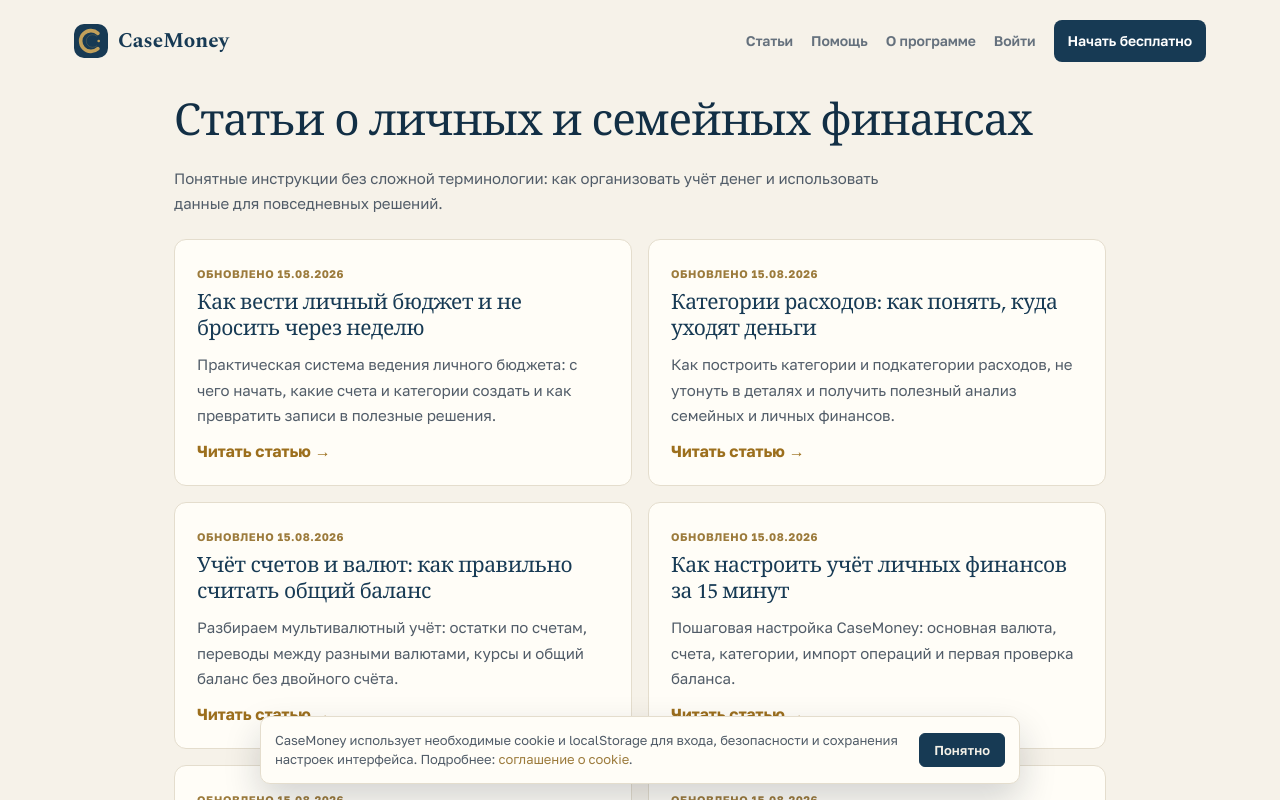
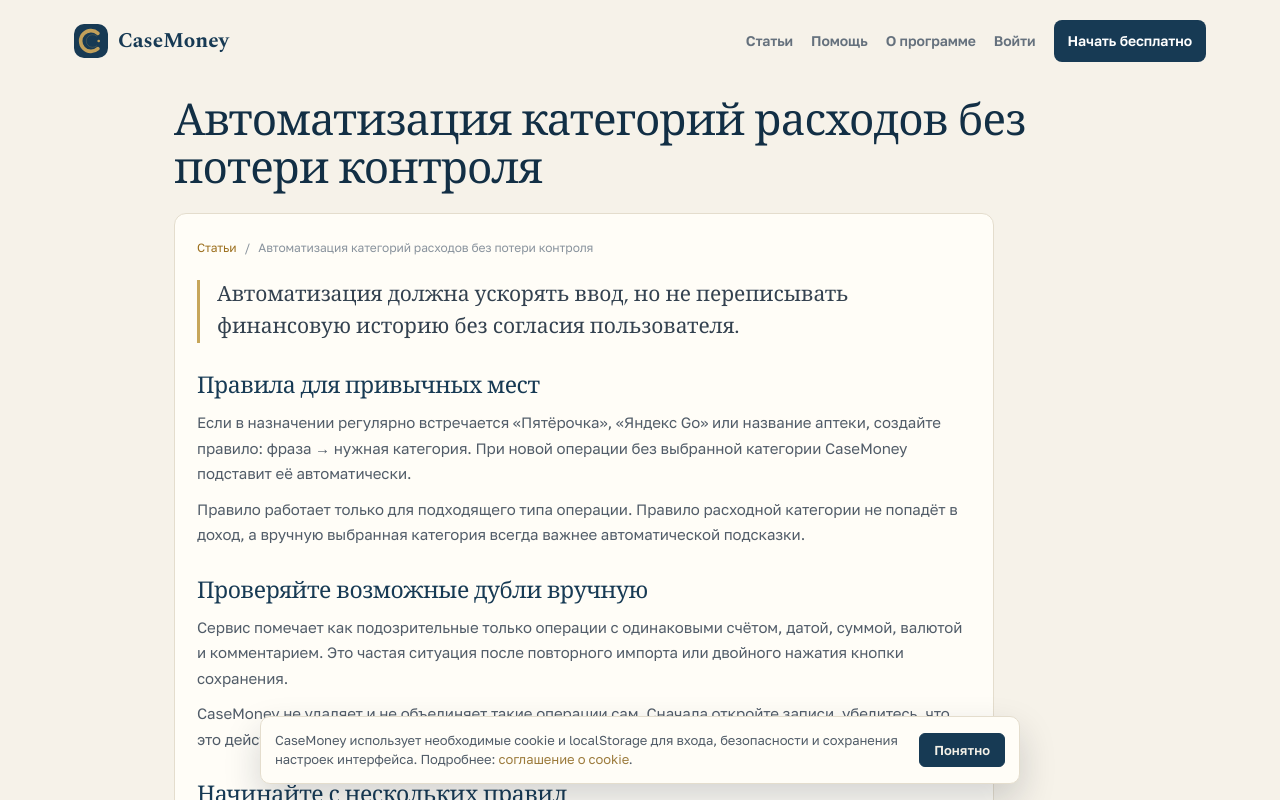
Before and after one commit to solo33/casemoney, a React (Vite) app in the folder frontend/: page /articles/avtomatizaciya-kategoriy-i-dubli in a window 1280 px wide. Before the commit this address led to /articles. Shown: the top 800 px of the page. Built offline with nearby package versions, Linux system fonts and the light colour scheme; no server answers.

Commit message:
docs: add calendar and automation content

```diff
--- a/frontend/src/content/articles.js
+++ b/frontend/src/content/articles.js
@@ -1,4 +1,4 @@
-export const ARTICLE_UPDATED = "2026-08-15";
+export const ARTICLE_UPDATED = "2026-08-20";
 
 export const articles = [
   {
@@ -124,6 +124,28 @@ export const articles = [
       { heading: "Переносите сумму в учёт", paragraphs: ["После покупки откройте форму расхода и укажите итог, счёт и категорию. Для общего семейного расхода включите соответствующую отметку — тогда покупка попадёт в семейную статистику и взаиморасчёты.", "Список не заменяет банковскую операцию: он помогает подготовиться к покупке, а расход фиксирует реальные деньги."] },
     ],
   },
+  {
+    slug: "kalendar-planovyh-platezhey",
+    title: "Как не забывать о платежах: календарь будущих доходов и расходов",
+    description: "Как использовать плановые и повторяющиеся операции CaseMoney и подключить личное расписание к Google или Яндекс Календарю.",
+    lead: "Календарь нужен не для учёта задним числом, а чтобы заранее увидеть ближайшие деньги и обязательства.",
+    sections: [
+      { heading: "Запланированное — ещё не проведённое", paragraphs: ["Добавьте известный будущий расход или доход в расписание: платеж по кредиту, зарплату, аренду, проценты по вкладу. Такая операция видна в плане и прогнозе, но не изменяет остаток счёта до фактического выполнения.", "Когда деньги действительно списались или поступили, нажмите «Учесть». Тогда запись станет обычной операцией, попадёт в отчёты и изменит остаток нужного счёта."] },
+      { heading: "Повторяющиеся операции экономят время", paragraphs: ["Для регулярных платежей сохраните шаблон, выберите периодичность и дату следующего события. CaseMoney заранее создаёт плановую операцию и присылает напоминание, поэтому не нужно каждый месяц заполнять одну и ту же форму.", "Проверьте шаблоны после изменения тарифа, суммы кредита или даты зарплаты: календарь полезен только тогда, когда его события соответствуют реальности."] },
+      { heading: "Подписка на внешний календарь", paragraphs: ["В разделе «Расписание» есть личная ссылка iCalendar. Её можно добавить как подписку в Google или Яндекс Календарь. CaseMoney не запрашивает пароль от календаря и не получает доступ к другим событиям.", "Ссылка показывает названия и суммы плановых операций, поэтому не пересылайте её другим. Если доступ больше не нужен, выпустите новую ссылку — прежняя будет сразу отключена."] },
+    ],
+  },
+  {
+    slug: "avtomatizaciya-kategoriy-i-dubli",
+    title: "Автоматизация категорий расходов без потери контроля",
+    description: "Как настроить правила категорий по комментарию операции и безопасно проверить возможные дубли в личных финансах.",
+    lead: "Автоматизация должна ускорять ввод, но не переписывать финансовую историю без согласия пользователя.",
+    sections: [
+      { heading: "Правила для привычных мест", paragraphs: ["Если в назначении регулярно встречается «Пятёрочка», «Яндекс Go» или название аптеки, создайте правило: фраза → нужная категория. При новой операции без выбранной категории CaseMoney подставит её автоматически.", "Правило работает только для подходящего типа операции. Правило расходной категории не попадёт в доход, а вручную выбранная категория всегда важнее автоматической подсказки."] },
+      { heading: "Проверяйте возможные дубли вручную", paragraphs: ["Сервис помечает как подозрительные только операции с одинаковыми счётом, датой, суммой, валютой и комментарием. Это частая ситуация после повторного импорта или двойного нажатия кнопки сохранения.", "CaseMoney не удаляет и не объединяет такие операции сам. Сначала откройте записи, убедитесь, что это действительно повтор, и только затем удалите лишнюю строку обычным способом."] },
+      { heading: "Начинайте с нескольких правил", paragraphs: ["Не нужно покрывать весь справочник за один вечер. Создайте 5–10 правил для самых частых магазинов и сервисов, затем посмотрите, стали ли они экономить время. Слишком общая фраза может давать ложные совпадения.", "Раз в месяц просматривайте правила: ненужные можно удалить, а текст уточнить. Так автоматизация остаётся понятной и предсказуемой."] },
+    ],
+  },
 ];
 
 export function getArticle(slug) {
```
Also changed, not shown: 1 other file (tests, documents, lock files or other folders).
